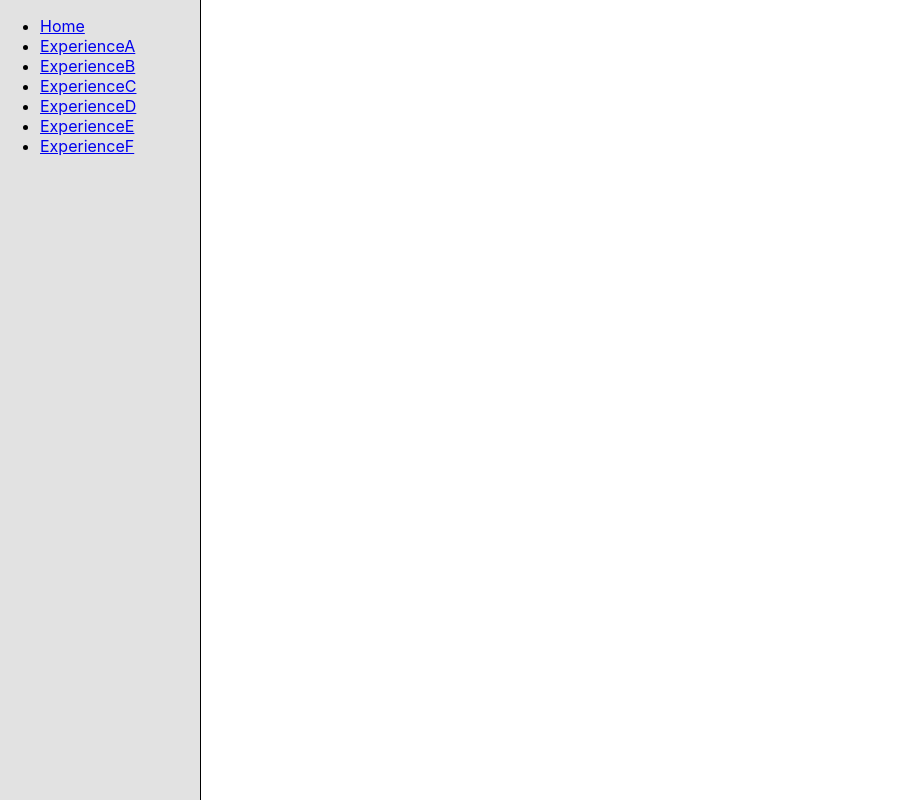
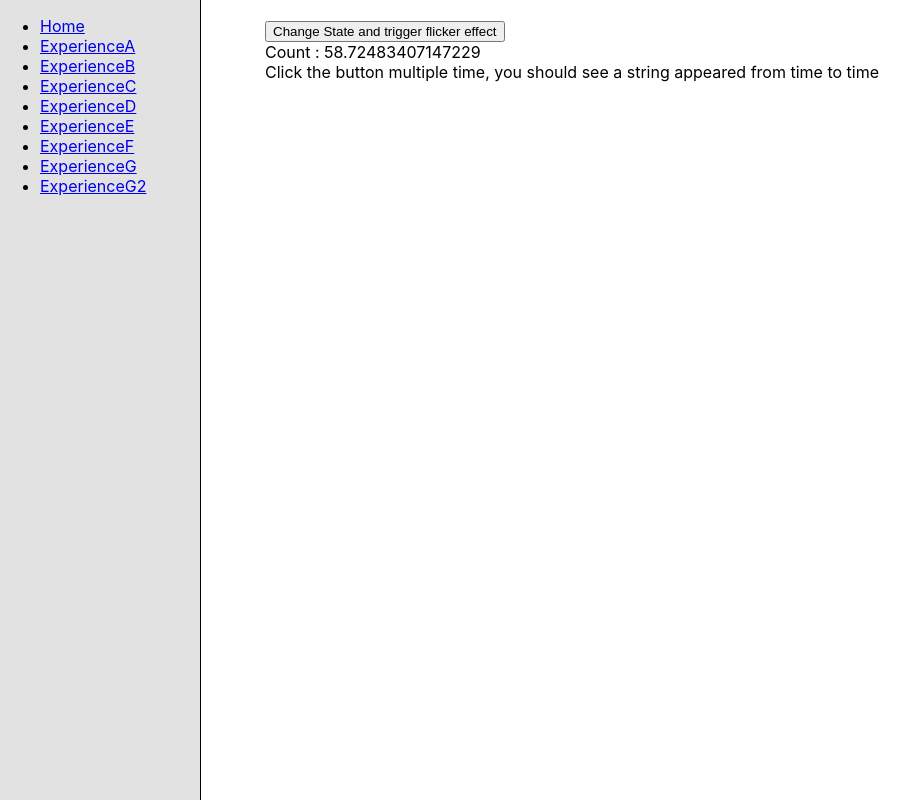
Before and after one commit to JustalK/LABORATORY, a React (Create React App) app in the folder JavaScript/React/: page /experience_g in a window 1280 px wide. Shown: the whole page, without its empty margins (0-919 px from the left). Built offline with nearby package versions, Linux system fonts and the light colour scheme.

Commit message:
[FEATURE] Testing useLayoutEffect

```diff
--- a/JavaScript/React/src/App.js
+++ b/JavaScript/React/src/App.js
@@ -12,6 +12,8 @@ import ExperienceC from './ExperienceC'
 import ExperienceD from './ExperienceD'
 import ExperienceE from './ExperienceE'
 import ExperienceF from './ExperienceF'
+import ExperienceG from './ExperienceG'
+import ExperienceG2 from './ExperienceG2'
 
 function App() {
   return (
@@ -41,6 +43,12 @@ function App() {
               <li>
                 <Link to="/experience_f">ExperienceF</Link>
               </li>
+              <li>
+                <Link to="/experience_g">ExperienceG</Link>
+              </li>
+              <li>
+                <Link to="/experience_g2">ExperienceG2</Link>
+              </li>
             </ul>
           </nav>
         </div>
@@ -64,6 +72,12 @@ function App() {
             <Route path="/experience_f">
               <ExperienceF />
             </Route>
+            <Route path="/experience_g">
+              <ExperienceG />
+            </Route>
+            <Route path="/experience_g2">
+              <ExperienceG2 />
+            </Route>
             <Route path="/">
             </Route>
           </Switch>
--- a/JavaScript/React/src/ExperienceG/index.js
+++ b/JavaScript/React/src/ExperienceG/index.js
@@ -1,42 +1,28 @@
-import React, { useRef, useState, useEffect } from "react";
+import React, { useState, useEffect } from "react";
 
-const ExperienceF = () => {
-  const myFunction = useRef()
-  const [countA, setCountA] = useState(0)
-  const [countB, setCountB] = useState(0)
-  const [countC, setCountC] = useState(0)
+const ExperienceG = () => {
+  const [countA, setCountA] = useState('ABCDEFGHIJKLMNOPQRSTUVWXYZ0123456789')
 
+  /**
+  * In this version, when you click the button you might see the long string showing from time to time
+  * It happen because there is two reload in a short time, the one from the onClick and the one from the useEffect
+  * See Experience G2, for seeing how to fix that
+  **/
   useEffect(() => {
-    myFunction.current = setInterval(() => {
-      setCountA(c => c + 1)
-    }, 1000)
-    return () => {
-      clearInterval(myFunction.current)
+    if (countA === 'ABCDEFGHIJKLMNOPQRSTUVWXYZ0123456789') {
+      setCountA(Math.random() * 100)
     }
-  }, [countB])
-
-
-  useEffect(() => {
-    setInterval(() => {
-      setCountC(c => c + 1)
-    }, 1000)
-  }, [countB])
-
-  const changeState = () => {
-    setCountB(c => c + 1)
-  }
+  }, [countA])
 
   return (
     <div>
-      <button onClick={changeState}>
-        Change Legacy State
+      <button onClick={() => setCountA('ABCDEFGHIJKLMNOPQRSTUVWXYZ0123456789')}>
+        Change State and trigger flicker effect
       </button>
-      <div>count A : {countA}</div>
-      <div>count B : {countB}</div>
-      <div>count C (with multicall problem) : {countC}</div>
-      <div>Ref is used for referencing the function for the clearInterval, if you click the button multiple time, A should not move</div>
+      <div>Count : {countA.toString()}</div>
+      <div>Click the button multiple time, you should see a string appeared from time to time</div>
     </div>
   );
 }
 
-export default ExperienceF;
+export default ExperienceG;
--- /dev/null
+++ b/JavaScript/React/src/ExperienceG2/index.js
@@ -0,0 +1,27 @@
+import React, { useState, useLayoutEffect } from "react";
+
+const ExperienceH = () => {
+  const [countA, setCountA] = useState('ABCDEFGHIJKLMNOPQRSTUVWXYZ0123456789')
+
+  /**
+  * In this version, there is no flicker effect since we set countA on DOM mutation and not the render
+  * This technique should be use, only for mesuring DOM element and when two reload happen in a short amout of time
+  **/
+  useLayoutEffect(() => {
+    if (countA === 'ABCDEFGHIJKLMNOPQRSTUVWXYZ0123456789') {
+      setCountA(Math.random() * 100)
+    }
+  }, [countA])
+
+  return (
+    <div>
+      <button onClick={() => setCountA('ABCDEFGHIJKLMNOPQRSTUVWXYZ0123456789')}>
+        Change State
+      </button>
+      <div>Count : {countA.toString()}</div>
+      <div>This example trigger the change state before the render using useLayoutEffect</div>
+    </div>
+  );
+}
+
+export default ExperienceH;
```
Also changed, not shown: 1 other file (tests, documents, lock files or other folders).
